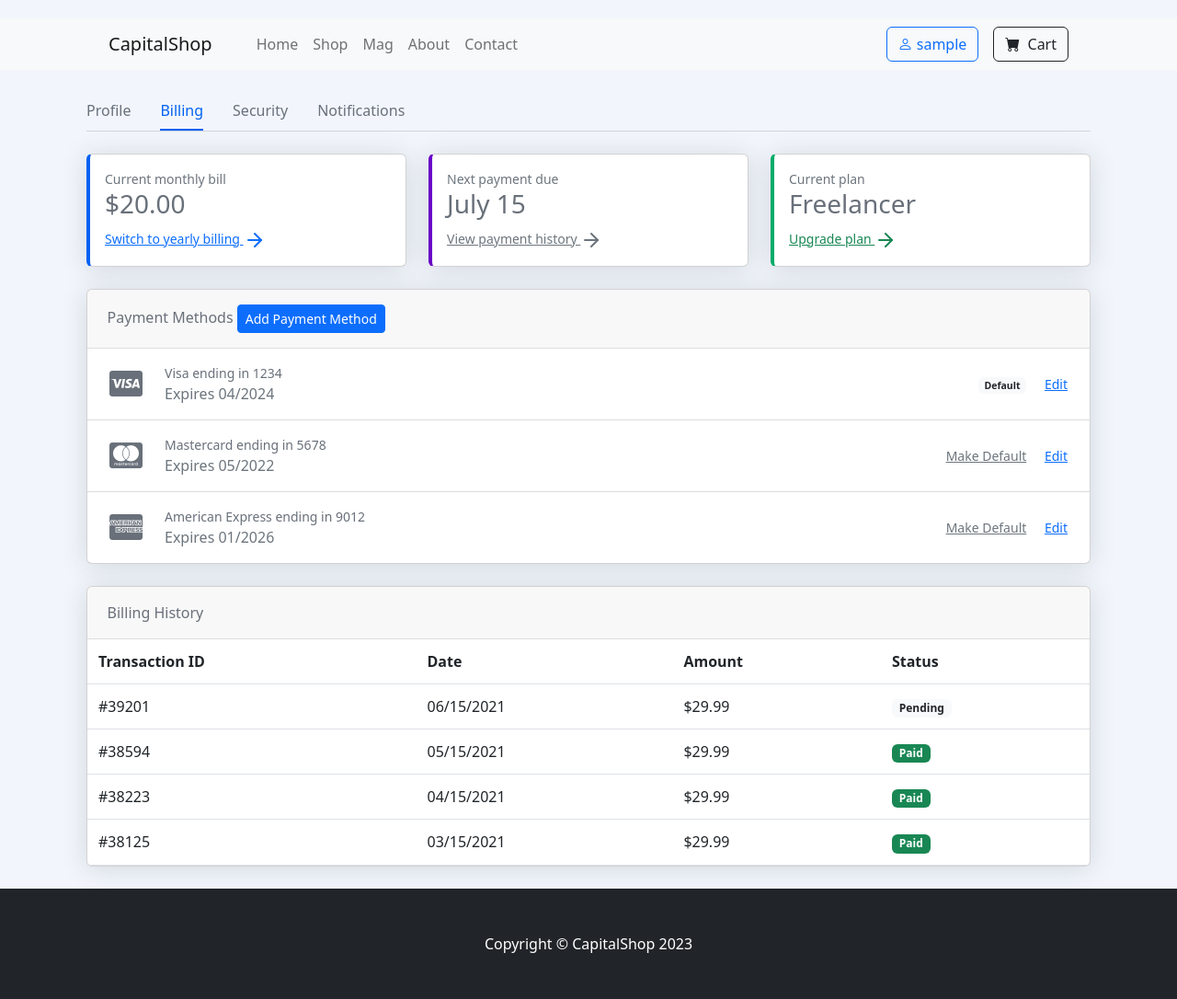
After one commit to mxz-dev/capitalshop, a Django app: page /accounts/billing in a window 1280 px wide. The commit adds this page. Shown: the whole page at 92% size. Run offline with Django 4.2, Linux system fonts and the light colour scheme; the visitor is signed in with stand-in values (Sample User, id 1); some libraries are stand-ins or nearby versions.

Commit message:
staging... profile, billing, security

```diff
--- a/accounts/urls.py
+++ b/accounts/urls.py
@@ -8,6 +8,8 @@ urlpatterns = [
     path("login", views.login_view , name="login"),
     path("signup", views.registration_view , name="registration"),
     path("signout", views.signout, name="signout"),
-    path("dashboard", views.dashboard_view, name="dashboard"),
+    path("profile", views.dashboard_view, name="dashboard"),
+    path("billing", views.billing_view , name="billing"),
+    path("security", views.security_view , name="security"),
     path('activate/<slug:uidb64>/<slug:token>', views.activation_view, name='activate'),
 ]
--- a/accounts/views.py
+++ b/accounts/views.py
@@ -36,7 +36,7 @@ def registration_view(request):
         if form.is_valid():
             user = form.save()
             current_site = get_current_site(request)
-            message = render_to_string('accounts/email/activation.html', {
+            message = render_to_string('accounts/verification/activation.html', {
                 'user': user,
                 'domain':current_site.domain,
                 'uid': urlsafe_base64_encode(force_bytes(user.pk)),
@@ -76,4 +76,10 @@ def signout(request):
 
 @login_required()
 def dashboard_view(request):
-    return render(request, 'accounts/profile.html')
+    return render(request, 'accounts/profile/account_details.html')
+@login_required()
+def billing_view(request):
+    return render(request, 'accounts/profile/billing_details.html')
+@login_required()
+def security_view(request):
+    return render(request, 'accounts/profile/account_security.html')
--- a/templates/accounts/email/activation.html
+++ /dev/null
@@ -1,4 +0,0 @@
-{% autoescape off %}
-Hi {{ user.username }},
-Please click on the link to confirm your registrationhttp://{{ domain }}{% url 'accounts:activate' uidb64=uid token=token %}
-{% endautoescape %}
--- /dev/null
+++ b/templates/accounts/profile/billing_details.html
@@ -0,0 +1,247 @@
+{% extends 'base.html' %}
+{% block head %}
+<style type="text/css">
+    	body{margin-top:20px;
+background-color:#f2f6fc;
+color:#69707a;
+}
+.img-account-profile {
+    height: 10rem;
+}
+.rounded-circle {
+    border-radius: 50% !important;
+}
+.card {
+    box-shadow: 0 0.15rem 1.75rem 0 rgb(33 40 50 / 15%);
+}
+.card .card-header {
+    font-weight: 500;
+}
+.card-header:first-child {
+    border-radius: 0.35rem 0.35rem 0 0;
+}
+.card-header {
+    padding: 1rem 1.35rem;
+    margin-bottom: 0;
+    background-color: rgba(33, 40, 50, 0.03);
+    border-bottom: 1px solid rgba(33, 40, 50, 0.125);
+}
+.form-control, .dataTable-input {
+    display: block;
+    width: 100%;
+    padding: 0.875rem 1.125rem;
+    font-size: 0.875rem;
+    font-weight: 400;
+    line-height: 1;
+    color: #69707a;
+    background-color: #fff;
+    background-clip: padding-box;
+    border: 1px solid #c5ccd6;
+    -webkit-appearance: none;
+    -moz-appearance: none;
+    appearance: none;
+    border-radius: 0.35rem;
+    transition: border-color 0.15s ease-in-out, box-shadow 0.15s ease-in-out;
+}
+
+.nav-borders .nav-link.active {
+    color: #0061f2;
+    border-bottom-color: #0061f2;
+}
+.nav-borders .nav-link {
+    color: #69707a;
+    border-bottom-width: 0.125rem;
+    border-bottom-style: solid;
+    border-bottom-color: transparent;
+    padding-top: 0.5rem;
+    padding-bottom: 0.5rem;
+    padding-left: 0;
+    padding-right: 0;
+    margin-left: 1rem;
+    margin-right: 1rem;
+}
+.fa-2x {
+    font-size: 2em;
+}
+
+.table-billing-history th, .table-billing-history td {
+    padding-top: 0.75rem;
+    padding-bottom: 0.75rem;
+    padding-left: 1.375rem;
+    padding-right: 1.375rem;
+}
+.table > :not(caption) > * > *, .dataTable-table > :not(caption) > * > * {
+    padding: 0.75rem 0.75rem;
+    background-color: var(--bs-table-bg);
+    border-bottom-width: 1px;
+    box-shadow: inset 0 0 0 9999px var(--bs-table-accent-bg);
+}
+
+.border-start-primary {
+    border-left-color: #0061f2 !important;
+}
+.border-start-secondary {
+    border-left-color: #6900c7 !important;
+}
+.border-start-success {
+    border-left-color: #00ac69 !important;
+}
+.border-start-lg {
+    border-left-width: 0.25rem !important;
+}
+.h-100 {
+    height: 100% !important;
+}
+    </style>
+    {% endblock head %}
+{%block content%}
+<div class="container-xl px-4 mt-4">
+    <!-- Account page navigation-->
+    <nav class="nav nav-borders">
+        <a class="nav-link ms-0" href="https://www.bootdey.com/snippets/view/bs5-edit-profile-account-details" target="__blank">Profile</a>
+        <a class="nav-link active" href="https://www.bootdey.com/snippets/view/bs5-profile-billing-page" target="__blank">Billing</a>
+        <a class="nav-link" href="https://www.bootdey.com/snippets/view/bs5-profile-security-page" target="__blank">Security</a>
+        <a class="nav-link" href="https://www.bootdey.com/snippets/view/bs5-edit-notifications-page"  target="__blank">Notifications</a>
+    </nav>
+    <hr class="mt-0 mb-4">
+    <div class="row">
+        <div class="col-lg-4 mb-4">
+            <!-- Billing card 1-->
+            <div class="card h-100 border-start-lg border-start-primary">
+                <div class="card-body">
+                    <div class="small text-muted">Current monthly bill</div>
+                    <div class="h3">$20.00</div>
+                    <a class="text-arrow-icon small" href="#!">
+                        Switch to yearly billing
+                        <svg xmlns="http://www.w3.org/2000/svg" width="24" height="24" viewBox="0 0 24 24" fill="none" stroke="currentColor" stroke-width="2" stroke-linecap="round" stroke-linejoin="round" class="feather feather-arrow-right"><line x1="5" y1="12" x2="19" y2="12"></line><polyline points="12 5 19 12 12 19"></polyline></svg>
+                    </a>
+                </div>
+            </div>
+        </div>
+        <div class="col-lg-4 mb-4">
+            <!-- Billing card 2-->
+            <div class="card h-100 border-start-lg border-start-secondary">
+                <div class="card-body">
+                    <div class="small text-muted">Next payment due</div>
+                    <div class="h3">July 15</div>
+                    <a class="text-arrow-icon small text-secondary" href="#!">
+                        View payment history
+                        <svg xmlns="http://www.w3.org/2000/svg" width="24" height="24" viewBox="0 0 24 24" fill="none" stroke="currentColor" stroke-width="2" stroke-linecap="round" stroke-linejoin="round" class="feather feather-arrow-right"><line x1="5" y1="12" x2="19" y2="12"></line><polyline points="12 5 19 12 12 19"></polyline></svg>
+                    </a>
+                </div>
+            </div>
+        </div>
+        <div class="col-lg-4 mb-4">
+            <!-- Billing card 3-->
+            <div class="card h-100 border-start-lg border-start-success">
+                <div class="card-body">
+                    <div class="small text-muted">Current plan</div>
+                    <div class="h3 d-flex align-items-center">Freelancer</div>
+                    <a class="text-arrow-icon small text-success" href="#!">
+                        Upgrade plan
+                        <svg xmlns="http://www.w3.org/2000/svg" width="24" height="24" viewBox="0 0 24 24" fill="none" stroke="currentColor" stroke-width="2" stroke-linecap="round" stroke-linejoin="round" class="feather feather-arrow-right"><line x1="5" y1="12" x2="19" y2="12"></line><polyline points="12 5 19 12 12 19"></polyline></svg>
+                    </a>
+                </div>
+            </div>
+        </div>
+    </div>
+    <!-- Payment methods card-->
+    <div class="card card-header-actions mb-4">
+        <div class="card-header">
+            Payment Methods
+            <button class="btn btn-sm btn-primary" type="button">Add Payment Method</button>
+        </div>
+        <div class="card-body px-0">
+            <!-- Payment method 1-->
+            <div class="d-flex align-items-center justify-content-between px-4">
+                <div class="d-flex align-items-center">
+                     <i class="fab fa-cc-visa fa-2x cc-color-visa"></i>
+                    <div class="ms-4">
+                        <div class="small">Visa ending in 1234</div>
+                        <div class="text-xs text-muted">Expires 04/2024</div>
+                    </div>
+                </div>
+                <div class="ms-4 small">
+                    <div class="badge bg-light text-dark me-3">Default</div>
+                    <a href="#!">Edit</a>
+                </div>
+            </div>
+            <hr>
+            <!-- Payment method 2-->
+            <div class="d-flex align-items-center justify-content-between px-4">
+                <div class="d-flex align-items-center">
+                    <i class="fab fa-cc-mastercard fa-2x cc-color-mastercard"></i>
+                    <div class="ms-4">
+                        <div class="small">Mastercard ending in 5678</div>
+                        <div class="text-xs text-muted">Expires 05/2022</div>
+                    </div>
+                </div>
+                <div class="ms-4 small">
+                    <a class="text-muted me-3" href="#!">Make Default</a>
+                    <a href="#!">Edit</a>
+                </div>
+            </div>
+            <hr>
+            <!-- Payment method 3-->
+            <div class="d-flex align-items-center justify-content-between px-4">
+                <div class="d-flex align-items-center">
+                    <i class="fab fa-cc-amex fa-2x cc-color-amex"></i>
+                    <div class="ms-4">
+                        <div class="small">American Express ending in 9012</div>
+                        <div class="text-xs text-muted">Expires 01/2026</div>
+                    </div>
+                </div>
+                <div class="ms-4 small">
+                    <a class="text-muted me-3" href="#!">Make Default</a>
+                    <a href="#!">Edit</a>
+                </div>
+            </div>
+        </div>
+    </div>
+    <!-- Billing history card-->
+    <div class="card mb-4">
+        <div class="card-header">Billing History</div>
+        <div class="card-body p-0">
+            <!-- Billing history table-->
+            <div class="table-responsive table-billing-history">
+                <table class="table mb-0">
+                    <thead>
+                        <tr>
+                            <th class="border-gray-200" scope="col">Transaction ID</th>
+                            <th class="border-gray-200" scope="col">Date</th>
+                            <th class="border-gray-200" scope="col">Amount</th>
+                            <th class="border-gray-200" scope="col">Status</th>
+                        </tr>
+                    </thead>
+                    <tbody>
+                        <tr>
+                            <td>#39201</td>
+                            <td>06/15/2021</td>
+                            <td>$29.99</td>
+                            <td><span class="badge bg-light text-dark">Pending</span></td>
+                        </tr>
+                        <tr>
+                            <td>#38594</td>
+                            <td>05/15/2021</td>
+                            <td>$29.99</td>
+                            <td><span class="badge bg-success">Paid</span></td>
+                        </tr>
+                        <tr>
+                            <td>#38223</td>
+                            <td>04/15/2021</td>
+                            <td>$29.99</td>
+                            <td><span class="badge bg-success">Paid</span></td>
+                        </tr>
+                        <tr>
+                            <td>#38125</td>
+                            <td>03/15/2021</td>
+                            <td>$29.99</td>
+                            <td><span class="badge bg-success">Paid</span></td>
+                        </tr>
+                    </tbody>
+                </table>
+            </div>
+        </div>
+    </div>
+</div>
+{% endblock content %}
--- /dev/null
+++ b/templates/accounts/verification/activation.html
@@ -0,0 +1,4 @@
+{% autoescape off %}
+Hi {{ user.username }},
+Please click on the link to confirm your registration http://{{ domain }}{% url 'accounts:activate' uidb64=uid token=token %}
+{% endautoescape %}
--- a/templates/base.html
+++ b/templates/base.html
@@ -11,6 +11,8 @@
         <link rel="icon" type="image/x-icon" href="{% static 'assets/img/favicon.ico' %}" />
         <!-- Bootstrap icons-->
         <link href="https://cdn.jsdelivr.net/npm/bootstrap-icons@1.5.0/font/bootstrap-icons.css" rel="stylesheet" />
+        <link rel="stylesheet" href="https://cdnjs.cloudflare.com/ajax/libs/font-awesome/5.13.1/css/all.min.css" integrity="sha256-2XFplPlrFClt0bIdPgpz8H7ojnk10H69xRqd9+uTShA=" crossorigin="anonymous" />
+
         <!-- Core theme CSS (includes Bootstrap)-->
         <link href="{% static 'assets/css/styles.css' %}" rel="stylesheet" />
         {% block head%}
```
Also changed, not shown: templates/accounts/profile.html (deleted, +0 -86 lines), templates/accounts/profile/account_details.html (added, +154 -0 lines), templates/accounts/profile/account_security.html (added, +175 -0 lines).
